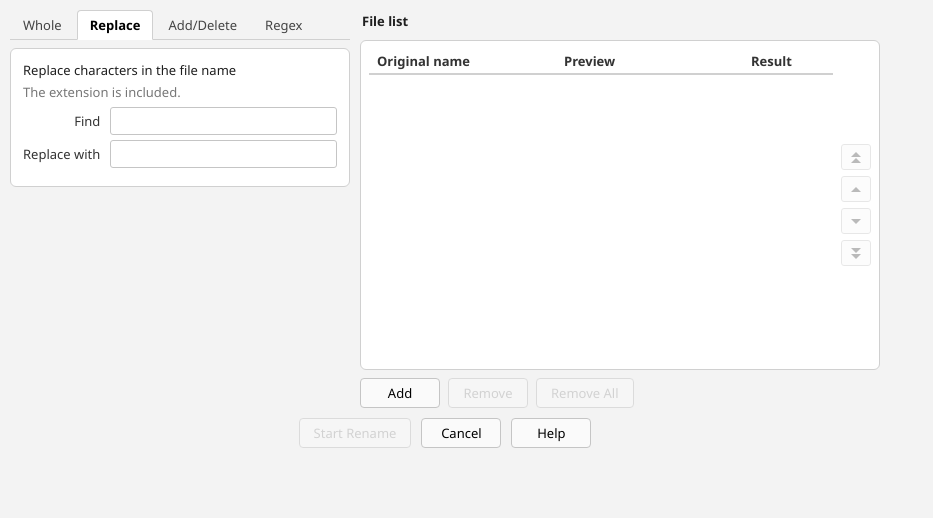
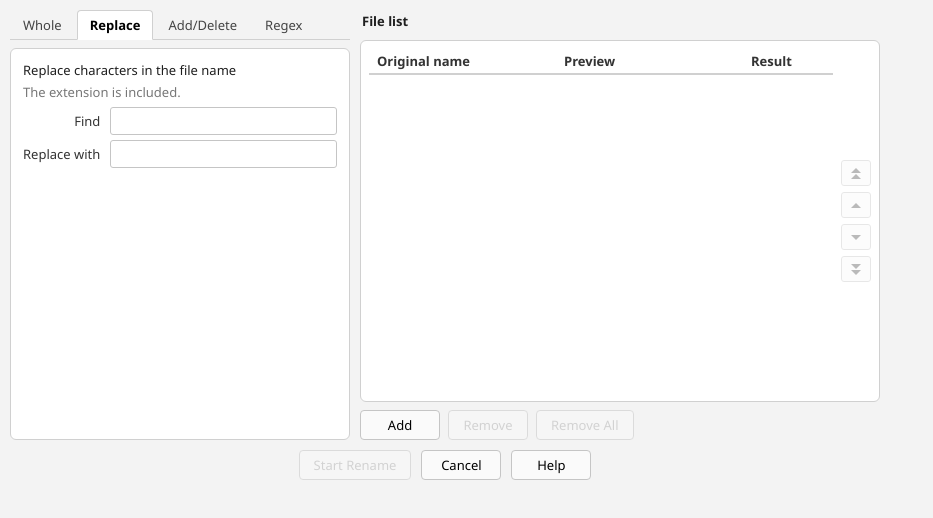
Before and after one commit to Nemuboshi/Hrename, a plain HTML site: page frontend/src/index.html in a window 1280 px wide. Both pictures are taken after a click on the button "Replace". Shown: the whole page, without its empty margins (0-933 px from the left). Drawn offline with Linux system fonts and the light colour scheme.

Commit message:
Pin both columns to one height, measured once at startup
The rule pages all take the height of the tallest one. The page box
stretches to fill the left column, and the file list fills the right
column, so both bottoms align. Tab switches change nothing: no height
logic runs on switch, and the fit loop only runs at startup and stops
after four passes.

```diff
--- a/frontend/src/main.css
+++ b/frontend/src/main.css
@@ -96,6 +96,7 @@ input, select, textarea {
     padding: 12px;
     overflow-y: auto;
     min-height: 0;
+    flex: 1;
 }
 
 .page.active {
@@ -203,12 +204,12 @@ input:disabled, select:disabled {
 }
 
 #list-body {
-    /* Fixed height. Rows scroll inside instead of stretching the list. */
-    height: 330px;
-    flex: none;
+    /* Fills the column between the heading and the buttons. The column
+       height comes from the left panel, so both bottoms align. */
+    flex: 1;
+    min-height: 200px;
     display: flex;
     gap: 8px;
-    min-height: 0;
     background: #ffffff;
     border: 1px solid #d0d0d0;
     border-radius: 6px;
--- a/frontend/src/main.js
+++ b/frontend/src/main.js
@@ -128,19 +128,34 @@ function showTab(tab) {
         p.classList.toggle("active", p.id === "page-" + tab);
     });
     refresh();
-    requestAnimationFrame(() => fitWindow());
 }
 
-// The window is not user-resizable. It grows to fit the content. The frame
-// size is unknown to JS (WebView2 reports outerWidth equal to innerWidth),
-// so this loop reads the real window size from Go, adds the viewport
-// shortfall, and writes it back. Each pass removes the shortfall exactly,
-// so it converges in a few passes at any DPI. WindowGetSize returns a
-// [width, height] array because the Go method has two return values.
+// Pin every rule page to the height of the tallest one. Tab switches then
+// never change the layout height, so no page ever scrolls on its own.
+function fixPanelHeights() {
+    const pages = document.querySelectorAll(".page");
+    let max = 0;
+    pages.forEach((p) => {
+        p.style.minHeight = "0";
+        const wasHidden = p.style.display !== "block";
+        if (wasHidden) p.style.display = "block";
+        max = Math.max(max, p.scrollHeight);
+        if (wasHidden) p.style.display = "";
+    });
+    pages.forEach((p) => {
+        p.style.minHeight = max + "px";
+    });
+}
+
+// The window is not user-resizable. It grows to fit the content, once, at
+// startup. The frame size is unknown to JS (WebView2 reports outerWidth
+// equal to innerWidth), so this loop reads the real window size from Go,
+// adds the viewport shortfall, and writes it back. Each pass removes the
+// shortfall exactly, so it converges in a few passes at any DPI.
 let fitPasses = 0;
 
 async function fitWindow() {
-    if (!window.runtime || fitPasses > 8) return;
+    if (!window.runtime || fitPasses > 4) return;
     const shortW = Math.max(0, document.body.scrollWidth - window.innerWidth);
     const shortH = Math.max(0, document.body.scrollHeight - window.innerHeight);
     if (shortW === 0 && shortH === 0) {
@@ -345,5 +360,6 @@ window.addEventListener("DOMContentLoaded", () => {
 
     syncDependent();
     refresh();
+    fixPanelHeights();
     requestAnimationFrame(() => fitWindow());
 });
```
